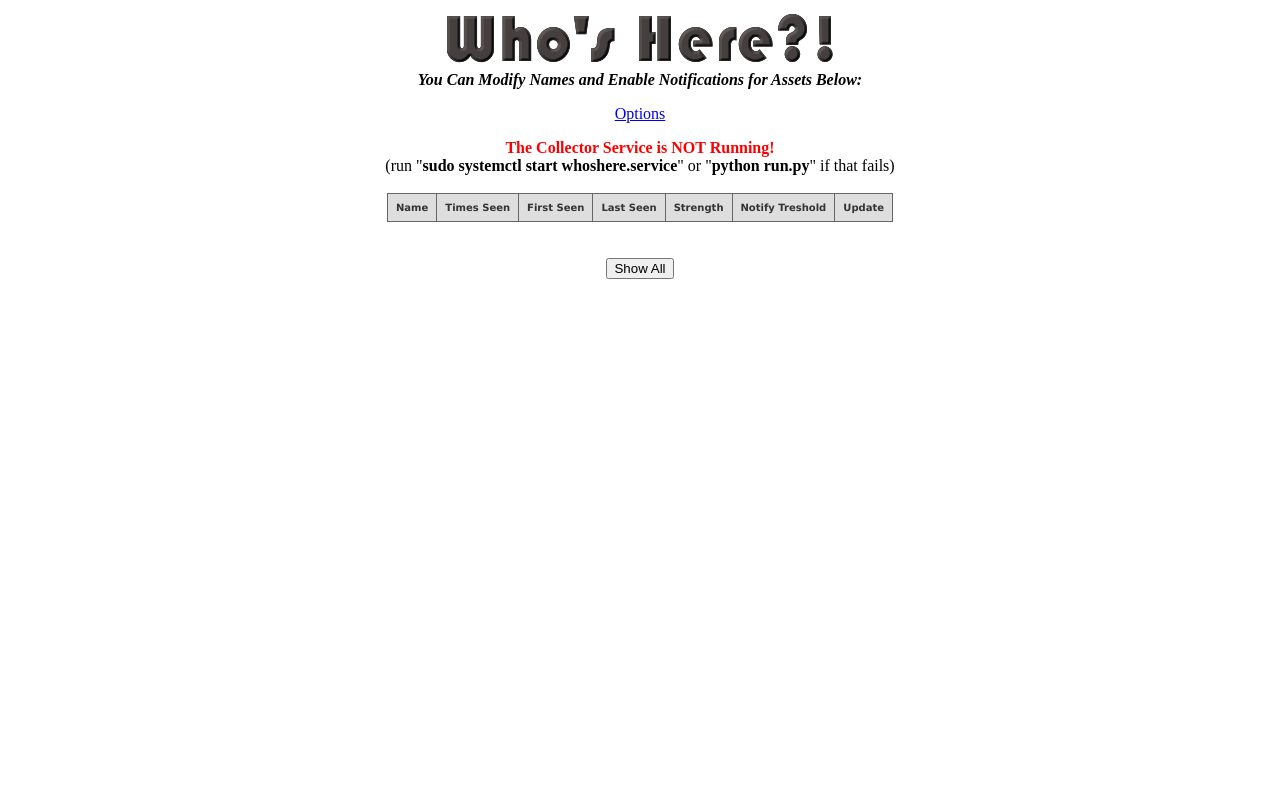
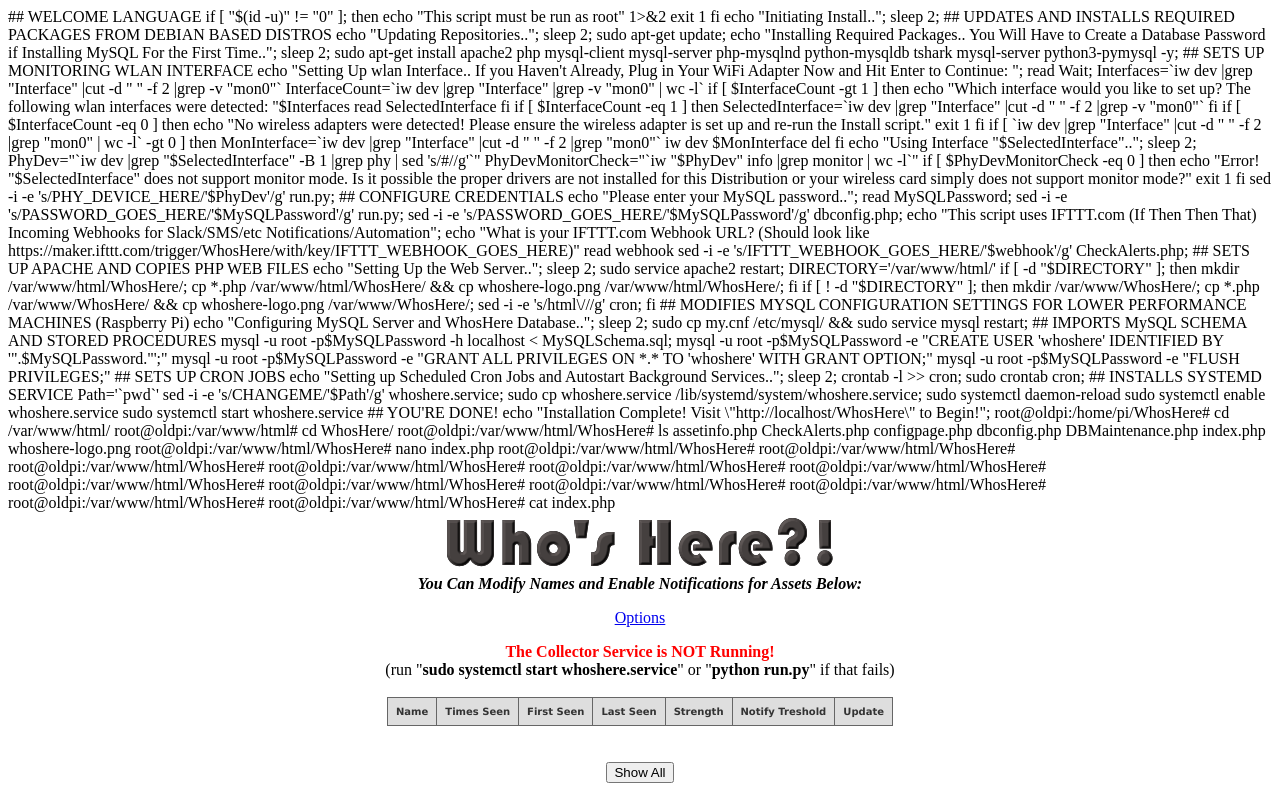
Before and after one commit to curtbraz/WhosHere, a PHP site: page /WhosHere/ in a window 1280 px wide. Run offline with PHP 8.4, Linux system fonts and the light colour scheme; data that the repository does not hold is empty.

Commit message:
Update index.php

```diff
--- a/index.php
+++ b/index.php
@@ -1,3 +1,193 @@
+#!/bin/bash
+
+## WELCOME LANGUAGE
+
+if [ "$(id -u)" != "0" ]; then
+   echo "This script must be run as root" 1>&2
+   exit 1
+fi
+
+echo "Initiating Install..";
+
+sleep 2;
+
+
+## UPDATES AND INSTALLS REQUIRED PACKAGES FROM DEBIAN BASED DISTROS
+
+echo "Updating Repositories..";
+
+sleep 2;
+
+sudo apt-get update;
+
+echo "Installing Required Packages.. You Will Have to Create a Database Password if Installing MySQL For the First Time..";
+
+sleep 2;
+
+sudo apt-get install apache2 php mysql-client mysql-server php-mysqlnd python-mysqldb tshark mysql-server python3-pymysql -y;
+
+
+
+## SETS UP MONITORING WLAN INTERFACE
+
+echo "Setting Up wlan Interface..  If you Haven't Already, Plug in Your WiFi Adapter Now and Hit Enter to Continue: ";
+
+read Wait;
+
+Interfaces=`iw dev |grep "Interface" |cut -d " " -f 2 |grep -v "mon0"`
+InterfaceCount=`iw dev |grep "Interface" |grep -v "mon0" | wc -l`
+
+if [ $InterfaceCount -gt 1 ]
+then
+        echo "Which interface would you like to set up? The following wlan interfaces were detected: "$Interfaces
+        read SelectedInterface
+fi
+
+if [ $InterfaceCount -eq 1 ]
+then
+        SelectedInterface=`iw dev |grep "Interface" |cut -d " " -f 2 |grep -v "mon0"`
+fi
+
+if [ $InterfaceCount -eq 0 ]
+then
+        echo "No wireless adapters were detected!  Please ensure the wireless adapter is set up and re-run the Install script."
+        exit 1
+fi
+
+if [ `iw dev |grep "Interface" |cut -d " " -f 2 |grep "mon0" | wc -l` -gt 0 ]
+then
+MonInterface=`iw dev |grep "Interface" |cut -d " " -f 2 |grep "mon0"`
+iw dev $MonInterface del
+fi
+
+echo "Using Interface "$SelectedInterface"..";
+
+sleep 2;
+
+PhyDev="`iw dev |grep "$SelectedInterface" -B 1 |grep phy | sed 's/#//g'`"
+
+PhyDevMonitorCheck="`iw "$PhyDev" info |grep monitor | wc -l`"
+
+if [ $PhyDevMonitorCheck -eq 0 ]
+then
+        echo "Error! "$SelectedInterface" does not support monitor mode.  Is it possible the proper drivers are not installed for this Distribution or your wireless card simply does not support monitor mode?"
+        exit 1
+fi
+
+
+sed -i -e 's/PHY_DEVICE_HERE/'$PhyDev'/g' run.py;
+
+
+
+
+## CONFIGURE CREDENTIALS
+
+echo "Please enter your MySQL password..";
+
+read MySQLPassword;
+
+sed -i -e 's/PASSWORD_GOES_HERE/'$MySQLPassword'/g' run.py;
+
+sed -i -e 's/PASSWORD_GOES_HERE/'$MySQLPassword'/g' dbconfig.php;
+
+echo "This script uses IFTTT.com (If Then Then That) Incoming Webhooks for Slack/SMS/etc Notifications/Automation";
+
+echo "What is your IFTTT.com Webhook URL? (Should look like https://maker.ifttt.com/trigger/WhosHere/with/key/IFTTT_WEBHOOK_GOES_HERE)"
+
+read webhook
+
+sed -i -e 's/IFTTT_WEBHOOK_GOES_HERE/'$webhook'/g' CheckAlerts.php;
+
+## SETS UP APACHE AND COPIES PHP WEB FILES
+
+echo "Setting Up the Web Server..";
+
+sleep 2;
+
+sudo service apache2 restart;
+
+DIRECTORY='/var/www/html/'
+
+if [ -d "$DIRECTORY" ]; then
+
+mkdir /var/www/html/WhosHere/;
+
+cp *.php /var/www/html/WhosHere/ && cp whoshere-logo.png /var/www/html/WhosHere/;
+
+fi
+
+if [ ! -d "$DIRECTORY" ]; then
+
+mkdir /var/www/WhosHere/;
+
+cp *.php /var/www/WhosHere/ && cp whoshere-logo.png /var/www/WhosHere/;
+
+sed -i -e 's/html\///g' cron;
+
+fi
+
+## MODIFIES MYSQL CONFIGURATION SETTINGS FOR LOWER PERFORMANCE MACHINES (Raspberry Pi)
+
+echo "Configuring MySQL Server and WhosHere Database..";
+
+sleep 2;
+
+sudo cp my.cnf /etc/mysql/ && sudo service mysql restart;
+
+
+## IMPORTS MySQL SCHEMA AND STORED PROCEDURES
+
+mysql -u root -p$MySQLPassword -h localhost < MySQLSchema.sql;
+mysql -u root -p$MySQLPassword -e "CREATE USER 'whoshere' IDENTIFIED BY '".$MySQLPassword."';"
+mysql -u root -p$MySQLPassword -e "GRANT ALL PRIVILEGES ON *.* TO 'whoshere' WITH GRANT OPTION;"
+mysql -u root -p$MySQLPassword -e "FLUSH PRIVILEGES;"
+
+## SETS UP CRON JOBS
+
+echo "Setting up Scheduled Cron Jobs and Autostart Background Services..";
+
+sleep 2;
+
+crontab -l >> cron;
+
+sudo crontab cron;
+
+
+## INSTALLS SYSTEMD SERVICE
+
+Path='`pwd`'
+
+sed -i -e 's/CHANGEME/'$Path'/g' whoshere.service;
+
+sudo cp whoshere.service /lib/systemd/system/whoshere.service;
+
+sudo systemctl daemon-reload
+
+sudo systemctl enable whoshere.service
+
+sudo systemctl start whoshere.service
+
+
+## YOU'RE DONE!
+
+echo "Installation Complete!  Visit \"http://localhost/WhosHere\" to Begin!";
+root@oldpi:/home/pi/WhosHere# cd /var/www/html/
+root@oldpi:/var/www/html# cd WhosHere/
+root@oldpi:/var/www/html/WhosHere# ls
+assetinfo.php  CheckAlerts.php  configpage.php  dbconfig.php  DBMaintenance.php  index.php  whoshere-logo.png
+root@oldpi:/var/www/html/WhosHere# nano index.php
+root@oldpi:/var/www/html/WhosHere#
+root@oldpi:/var/www/html/WhosHere#
+root@oldpi:/var/www/html/WhosHere#
+root@oldpi:/var/www/html/WhosHere#
+root@oldpi:/var/www/html/WhosHere#
+root@oldpi:/var/www/html/WhosHere#
+root@oldpi:/var/www/html/WhosHere#
+root@oldpi:/var/www/html/WhosHere#
+root@oldpi:/var/www/html/WhosHere#
+root@oldpi:/var/www/html/WhosHere#
+root@oldpi:/var/www/html/WhosHere#
+root@oldpi:/var/www/html/WhosHere# cat index.php
 <HTML>
   <HEAD>
     <TITLE>Who's Here?!</TITLE>
@@ -51,9 +241,9 @@ else
 
 <?php
 
-if(isset($_POST["asset"])){$asset = $_POST["asset"];}
-if(isset($_POST["Nickname"])){$Nickname = $_POST["Nickname"];}
-if(isset($_POST["DBTreshold"])){$DBTreshold = $_POST["DBTreshold"];}
+if(isset($_POST["asset"])){$asset = $_POST["asset"];}else{$asset = "";}
+if(isset($_POST["Nickname"])){$Nickname = $_POST["Nickname"];}else{$Nickname = "";}
+if(isset($_POST["DBTreshold"])){$DBTreshold = $_POST["DBTreshold"];}else{$DBTreshold = "";}
 if(isset($_POST["Notify"])){$Notify = 1;}else{$Notify = 0;}
 if(isset($_POST["ShowMore"])){$ShowMore = $_POST["ShowMore"];}else{$ShowMore = "No";}
 
```
